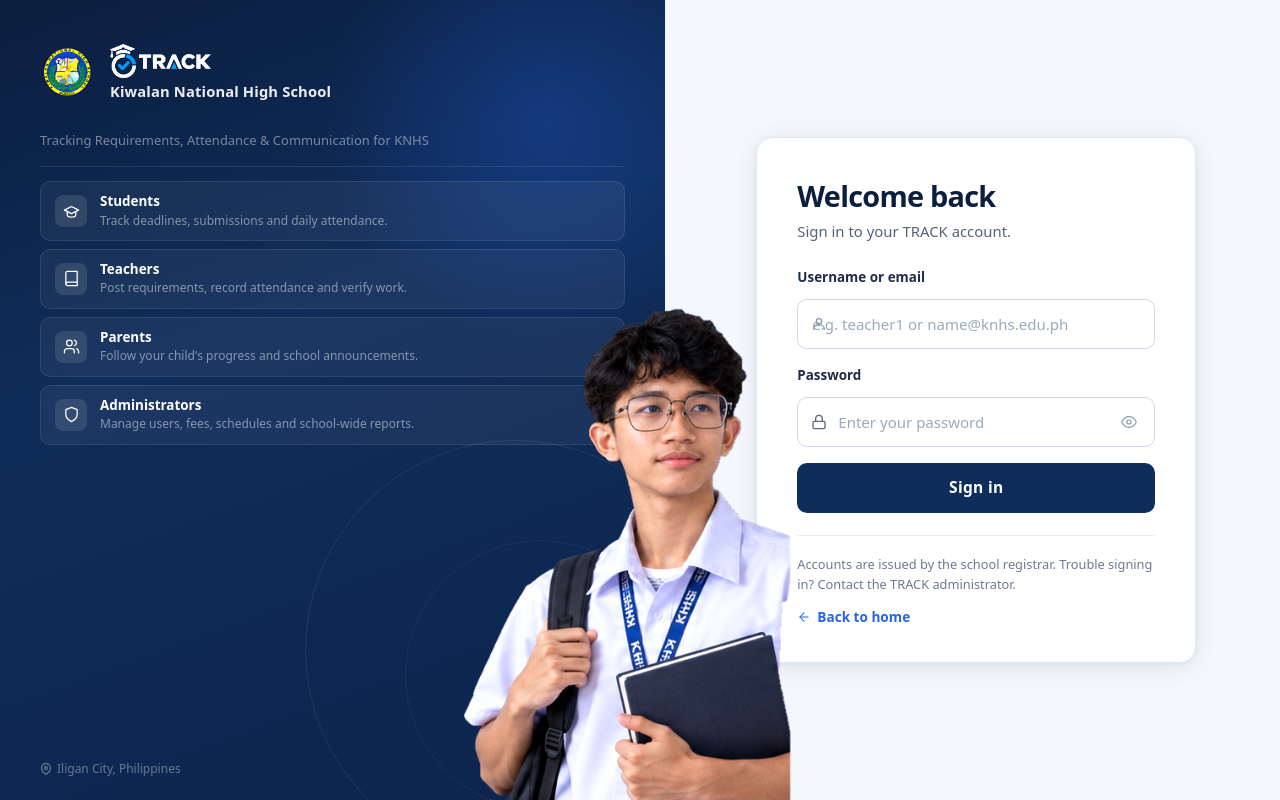
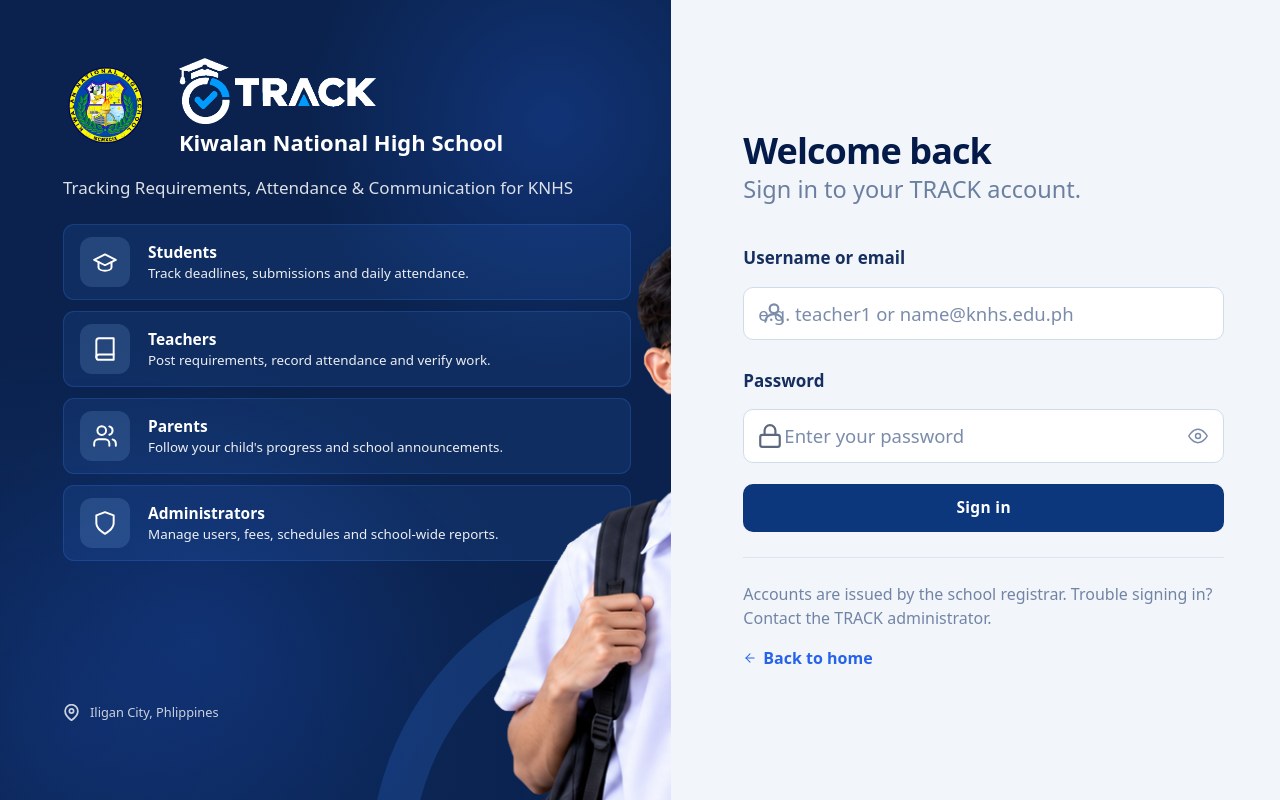
Before and after one commit to arcnesipac3-art/TRACK-capstone, a React (Vite) app in the folder frontend/: page /login in a window 1280 px wide. Built offline with nearby package versions, Linux system fonts and the light colour scheme; no server answers.

Commit message:
fix: login page cleanup and stale override removal

```diff
--- a/frontend/src/App.css
+++ b/frontend/src/App.css
@@ -970,12 +970,12 @@
    AUTH PAGES — Login / Sign-in
    ===================================================================== */
 
-/* Outer container */
+/* Outer container — 52.45 / 47.55 split (877px / 795px at 1672px wide) */
 .auth-layout {
   height: 100dvh;
   overflow: hidden;
   display: grid;
-  grid-template-columns: minmax(0, 1.08fr) minmax(0, 1fr);
+  grid-template-columns: minmax(0, 52.45fr) minmax(0, 47.55fr);
   position: relative;
 }
 
@@ -986,49 +986,52 @@
   position: relative;
   display: flex;
   flex-direction: column;
-  padding: 44px 40px 80px;
-  background: linear-gradient(160deg, #0b1e3f 0%, #0f2d5a 40%, #0d244d 100%);
+  padding: 58px 40px 78px 63px;
+  background:
+    radial-gradient(120% 80% at 12% 92%, rgba(37, 99, 235, 0.14) 0%, transparent 62%),
+    #0a224d;
   color: #fff;
   height: 100%;
   overflow: hidden;
 }
 
-/* Top-right radial highlight */
+/* Top-right highlight */
 .auth-aside::before {
   content: "";
   position: absolute;
-  top: -120px;
-  right: -120px;
-  width: 480px;
-  height: 480px;
-  background: radial-gradient(circle, rgba(37,99,235,0.28) 0%, transparent 65%);
+  top: -150px;
+  right: -150px;
+  width: 540px;
+  height: 540px;
+  background: radial-gradient(circle, rgba(37, 99, 235, 0.26) 0%, transparent 65%);
   border-radius: 50%;
   pointer-events: none;
   z-index: 0;
 }
 
-/* Bottom-right decorative ring */
+/* Thick dim ring behind the student */
 .auth-aside::after {
   content: "";
   position: absolute;
-  right: -60px;
-  bottom: -60px;
-  width: 420px;
-  height: 420px;
-  border: 1.5px solid rgba(255,255,255,0.08);
+  left: 370px;
+  top: 565px;
+  width: 600px;
+  height: 600px;
+  box-sizing: border-box;
+  border: 42px solid rgba(59, 130, 246, 0.2);
   border-radius: 50%;
   pointer-events: none;
   z-index: 1;
 }
 
-/* Inner ring (via .aside-student-glow div) */
+/* Soft bottom-left glow */
 .aside-student-glow {
   position: absolute;
-  right: -10px;
-  bottom: -10px;
-  width: 270px;
-  height: 270px;
-  border: 1.5px solid rgba(255,255,255,0.05);
+  left: -80px;
+  bottom: -120px;
+  width: 560px;
+  height: 560px;
+  background: radial-gradient(circle, rgba(37, 99, 235, 0.16) 0%, transparent 65%);
   border-radius: 50%;
   pointer-events: none;
   z-index: 1;
@@ -1040,37 +1043,37 @@
   z-index: 2;
   display: flex;
   flex-direction: column;
-  gap: 0;
-  margin-bottom: 28px;
+  margin-bottom: 18px;
 }
 
 .aside-brand-row {
   display: flex;
   align-items: center;
-  gap: 14px;
+  gap: 28px;
 }
 
 .aside-knhs-seal {
-  width: 56px;
-  height: 56px;
+  width: 88px;
+  height: 88px;
   border-radius: 50%;
   flex: 0 0 auto;
   object-fit: contain;
-  mix-blend-mode: screen;
-  filter: brightness(1.1);
 }
 
 .aside-brand-text {
   display: flex;
   flex-direction: column;
-  gap: 2px;
-}
+  gap: 4px;
+}
+
+.aside-brand-text .logo-img { height: 66px; }
 
 .aside-school {
-  font-size: 0.92rem;
+  font-size: 22px;
   font-weight: 700;
-  color: rgba(255,255,255,0.92);
-  letter-spacing: 0.01em;
+  line-height: 1.3;
+  color: #fff;
+  letter-spacing: 0;
   margin: 0;
 }
 
@@ -1080,68 +1083,74 @@
   z-index: 2;
   display: flex;
   flex-direction: column;
-  gap: 14px;
+  gap: 24px;
 }
 
 .aside-tagline {
-  font-size: 0.81rem;
+  font-size: 17px;
   font-weight: 500;
-  color: rgba(255,255,255,0.45);
-  line-height: 1.55;
+  color: rgba(255, 255, 255, 0.86);
+  line-height: 1.5;
   margin: 0;
-  padding-bottom: 16px;
-  border-bottom: 1px solid rgba(255,255,255,0.1);
+  padding-bottom: 0;
+  border-bottom: none;
 }
 
 .aside-roles {
   display: flex;
   flex-direction: column;
-  gap: 8px;
+  gap: 11px;
+  max-width: 630px;
 }
 
 .aside-role-card {
   display: flex;
   align-items: center;
-  gap: 13px;
-  padding: 11px 14px;
-  background: rgba(255,255,255,0.05);
-  border: 1px solid rgba(255,255,255,0.09);
-  border-radius: 10px;
+  gap: 18px;
+  height: 76px;
+  box-sizing: border-box;
+  padding: 16px;
+  background: rgba(59, 130, 246, 0.12);
+  border: 1px solid rgba(59, 130, 246, 0.22);
+  border-radius: 11px;
   transition: background 150ms ease;
 }
-.aside-role-card:hover { background: rgba(255,255,255,0.09); }
+.aside-role-card:hover { background: rgba(59, 130, 246, 0.2); }
 
 .aside-role-icon {
-  flex: 0 0 32px;
-  width: 32px;
-  height: 32px;
+  flex: 0 0 50px;
+  width: 50px;
+  height: 50px;
   display: grid;
   place-items: center;
-  border-radius: 8px;
-  background: rgba(255,255,255,0.11);
+  border-radius: 12px;
+  background: rgba(147, 197, 253, 0.16);
   color: #fff;
 }
+.aside-role-icon svg { width: 26px; height: 26px; }
 
 .aside-role-label {
-  font-size: 0.84rem;
+  font-size: 15.5px;
   font-weight: 700;
   color: #fff;
   line-height: 1.3;
 }
 
 .aside-role-desc {
-  font-size: 0.75rem;
-  color: rgba(255,255,255,0.48);
-  line-height: 1.45;
-  margin-top: 1px;
-}
-
-/* Student image — abs to auth-layout, straddling panel boundary */
+  font-size: 13.4px;
+  color: rgba(255, 255, 255, 0.92);
+  line-height: 1.4;
+  margin-top: 2px;
+}
+
+/* Student image — clipped to the panel edge, exactly as in the design */
 .aside-student-img {
   position: absolute;
+  left: 490px;
   bottom: 0;
-  left: 49%;
-  transform: translateX(-50%);
+  width: calc(52.45% - 490px);
+  height: 592px;
+  overflow: hidden;
   z-index: 10;
   pointer-events: none;
   user-select: none;
@@ -1150,29 +1159,25 @@
 .aside-student-img img {
   display: block;
   width: auto;
-  height: auto;
-  max-width: clamp(260px, 26vw, 400px);
-  max-height: clamp(420px, 80vh, 600px);
-  object-fit: contain;
-  object-position: bottom center;
-  mix-blend-mode: screen;
-  filter: brightness(1.05);
+  height: 592px;
+  max-width: none;
 }
 
 /* Location footer */
 .auth-aside .aside-foot {
   position: absolute;
-  bottom: 22px;
-  left: 40px;
+  bottom: 78px;
+  left: 63px;
   z-index: 2;
-  font-size: 0.75rem;
+  font-size: 12.8px;
   font-weight: 500;
-  color: rgba(255,255,255,0.38);
+  color: rgba(255, 255, 255, 0.78);
   margin: 0;
   display: flex;
   align-items: center;
-  gap: 5px;
-}
+  gap: 10px;
+}
+.auth-aside .aside-foot svg { width: 17px; height: 17px; flex: 0 0 auto; }
 
 /* ════════════════════════════
    RIGHT — Login form panel
@@ -1181,48 +1186,54 @@
   display: flex;
   align-items: center;
   justify-content: center;
-  padding: 40px 56px 40px 64px;
-  background: #f4f7fc;
+  padding: 58px 79px 40px 159px;
+  background: #f2f6fb;
   position: relative;
   z-index: 0;
   overflow-y: auto;
 }
 
+/* The design has no card shell — content sits directly on the panel */
 .auth-card {
   width: 100%;
-  max-width: 440px;
-  background: #ffffff;
-  border: 1px solid #e2e8f2;
-  border-radius: 16px;
-  padding: 40px 40px 32px;
-  box-shadow: 0 4px 24px rgba(10,30,70,0.09), 0 1px 4px rgba(10,30,70,0.05);
+  max-width: 558px;
+  background: transparent;
+  border: none;
+  border-radius: 0;
+  padding: 0;
+  box-shadow: none;
 }
 
 .auth-mobile-brand { display: none; }
 
 /* Heading */
-.auth-heading { margin-bottom: 24px; }
+.auth-heading { margin-bottom: 42px; }
 .auth-heading h1 {
-  font-size: 1.8rem;
+  font-size: 41px;
+  line-height: 1.2;
   font-weight: 800;
   letter-spacing: -0.025em;
-  color: #0a1e3f;
-  margin: 0 0 6px;
+  color: #041a49;
+  margin: 0;
 }
 .auth-lede {
-  color: #56627a;
-  font-size: 0.93rem;
+  color: #6b7f9f;
+  font-size: 23.5px;
+  line-height: 1.4;
   margin: 0;
 }
 
 /* Form */
-.auth-form { display: flex; flex-direction: column; gap: 16px; }
+.auth-form { display: flex; flex-direction: column; gap: 0; }
+.auth-form .field { margin-bottom: 30px; }
 
 .auth-form .field > label {
-  font-size: 0.84rem;
-  font-weight: 650;
-  color: #1e2d47;
-  margin-bottom: 6px;
+  display: block;
+  font-size: 17px;
+  font-weight: 700;
+  line-height: 1.3;
+  color: #172f60;
+  margin-bottom: 11px;
 }
 
 /* Icon-prefixed input wrapper */
@@ -1234,41 +1245,45 @@
 
 .auth-input-wrap .auth-input-icon {
   position: absolute;
-  left: 14px;
+  left: 18px;
   top: 50%;
   transform: translateY(-50%);
-  color: #8a99b3;
+  color: #7b8caa;
   pointer-events: none;
   display: flex;
   align-items: center;
   z-index: 1;
 }
-
-.auth-input-wrap .input { padding-left: 42px; }
+.auth-input-icon svg { width: 26px; height: 26px; }
+
+.auth-input-wrap .input { padding-left: 64px; }
 
 /* All form inputs */
 .auth-form .input {
+  box-sizing: border-box;
+  width: 100%;
   min-height: 50px;
   padding: 12px 14px;
   border-radius: 10px;
-  font-size: 0.94rem;
-  border: 1.5px solid #d0d9e8;
+  font-size: 18.5px;
+  border: 1.5px solid #d1dceb;
   background: #fff;
   color: #0a1e3f;
   transition: border-color 0.15s ease, box-shadow 0.15s ease;
 }
-.auth-form .input::placeholder { color: #9aaabb; }
+.auth-form .input::placeholder { color: #7b8caa; }
 .auth-form .input:focus {
   outline: none;
   border-color: #2563eb;
-  box-shadow: 0 0 0 3px rgba(37,99,235,0.13);
+  box-shadow: 0 0 0 3px rgba(37, 99, 235, 0.13);
 }
 .auth-form .input[aria-invalid="true"] { border-color: var(--red-700); }
 
 /* Sign In button */
 .auth-form .btn-primary {
-  min-height: 50px;
-  background: #0f2d5a;
+  min-height: 48px;
+  margin-top: -9px;
+  background: #0d377d;
   color: #fff;
   border: none;
   border-radius: 10px;
@@ -1279,8 +1294,8 @@
   transition: background 0.15s ease, box-shadow 0.15s ease;
 }
 .auth-form .btn-primary:hover:not(:disabled) {
-  background: #0b2248;
-  box-shadow: 0 4px 16px rgba(11,34,72,0.28);
+  background: #0b2c66;
+  box-shadow: 0 4px 16px rgba(13, 55, 125, 0.28);
 }
 .auth-form .btn-primary:disabled { opacity: 0.65; cursor: not-allowed; }
 
@@ -1289,6 +1304,7 @@
   display: flex;
   align-items: flex-start;
   gap: 10px;
+  margin-bottom: 16px;
   padding: 12px 14px;
   background: #fff0f0;
   border: 1px solid #f8c8c8;
@@ -1302,23 +1318,24 @@
 /* Divider */
 .auth-divider {
   height: 1px;
-  background: #e8edf5;
-  margin: 22px 0 18px;
+  background: #dde6f0;
+  margin: 25px 0 24px;
 }
 
 /* Footer note */
 .auth-note {
-  font-size: 0.8rem;
-  color: #6b7a95;
-  line-height: 1.6;
-  margin: 0 0 12px;
+  font-size: 16px;
+  color: #7284a5;
+  line-height: 1.5;
+  margin: 0 0 16px;
 }
 
 .back-home {
   display: inline-flex;
   align-items: center;
   gap: 6px;
-  font-size: 0.85rem;
+  font-size: 16px;
+  line-height: 1.5;
   font-weight: 650;
   color: #2563eb;
   text-decoration: none;
@@ -1339,21 +1356,38 @@
   background: transparent;
   border: none;
   border-radius: 6px;
-  color: #8a99b3;
+  color: #7b8caa;
   cursor: pointer;
   transition: background 0.12s ease, color 0.12s ease;
   padding: 0;
 }
+.password-toggle svg { width: 20px; height: 20px; }
 .password-toggle:hover { background: #f0f4fa; color: #0a1e3f; }
-.password-wrap .input { padding-right: 46px; }
+.password-wrap .auth-input-icon { left: 18px; }
+.password-wrap .input { padding-left: 64px; padding-right: 46px; }
 
 /* ── RESPONSIVE ── */
+@media (max-width: 1439px) {
+  .auth-panel { padding: 48px 56px 48px 72px; }
+  .auth-heading h1 { font-size: 36px; }
+}
+
 @media (max-width: 1023px) {
-  .auth-aside { padding: 36px 28px 72px; }
-  .auth-aside .aside-foot { left: 28px; }
-  .aside-student-img img { max-width: clamp(220px, 24vw, 340px); max-height: clamp(360px, 70vh, 500px); }
+  .auth-aside { padding: 40px 28px 72px; }
+  .auth-aside .aside-foot { left: 28px; bottom: 34px; }
+  .auth-aside::after { left: 200px; top: 520px; }
+  .aside-roles { max-width: none; }
+  .aside-role-card { height: auto; }
+  .aside-student-img {
+    left: auto;
+    right: 0;
+    width: 46%;
+    height: 440px;
+  }
+  .aside-student-img img { height: 440px; }
   .auth-panel { padding: 32px 36px 32px 48px; }
-  .auth-card { padding: 32px 32px 28px; }
+  .auth-heading h1 { font-size: 32px; }
+  .auth-lede { font-size: 19px; }
 }
 
 @media (max-width: 767px) {
@@ -1373,13 +1407,22 @@
   .auth-aside::after  { display: none; }
   .aside-student-glow { display: none; }
   .aside-roles { display: none; }
-  .aside-tagline { border-bottom: none; padding-bottom: 0; margin-bottom: 0; }
+  .aside-tagline { font-size: 15px; }
+  .aside-school { font-size: 18px; }
+  .aside-brand-text .logo-img { height: 48px; }
+  .aside-knhs-seal { width: 64px; height: 64px; }
   .aside-student-img { display: none; }
-  .auth-aside .aside-foot { position: static; margin-top: 12px; }
-  .auth-panel { padding: 28px 20px 36px; background: #f4f7fc; align-items: flex-start; }
-  .auth-card { max-width: none; padding: 28px 20px 24px; border-radius: 12px; }
+  .auth-aside .aside-foot { position: static; margin-top: 12px; bottom: auto; left: auto; }
+  .auth-panel { padding: 28px 20px 36px; background: #f2f6fb; align-items: flex-start; }
+  .auth-card { max-width: none; padding: 0; }
   .auth-mobile-brand { display: flex; align-items: center; gap: 10px; margin-bottom: 18px; }
-  .auth-heading h1 { font-size: 1.5rem; }
+  .auth-heading { margin-bottom: 28px; }
+  .auth-heading h1 { font-size: 30px; }
+  .auth-lede { font-size: 17px; }
+  .auth-form .input { font-size: 16px; }
+  .auth-form .field > label { font-size: 15px; }
+  .auth-note { font-size: 14px; }
+  .back-home { font-size: 15px; }
 }
 
 /* ---------------------------------------------------------------------
--- a/frontend/src/pages/LoginPage.jsx
+++ b/frontend/src/pages/LoginPage.jsx
@@ -130,7 +130,7 @@
 
         <p className="aside-foot">
           <svg width="12" height="12" viewBox="0 0 24 24" fill="none" stroke="currentColor" strokeWidth="2.5" strokeLinecap="round" strokeLinejoin="round" aria-hidden="true"><path d="M21 10c0 7-9 13-9 13s-9-6-9-13a9 9 0 0 1 18 0z"/><circle cx="12" cy="10" r="3"/></svg>
-          Iligan City, Philippines
+          Iligan City, Phlippines
         </p>
 
         {/* Glow circle behind where student will appear */}
```
